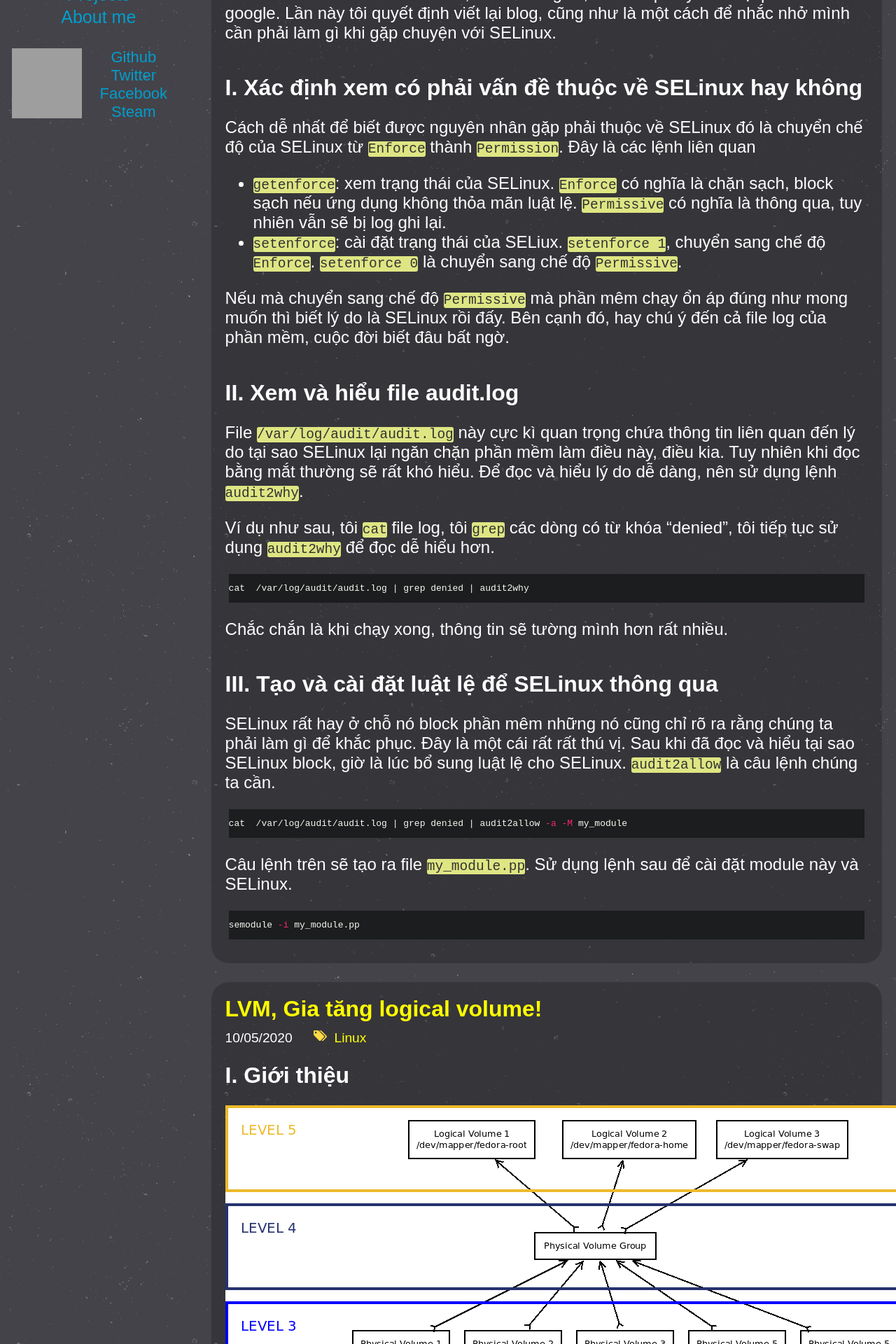
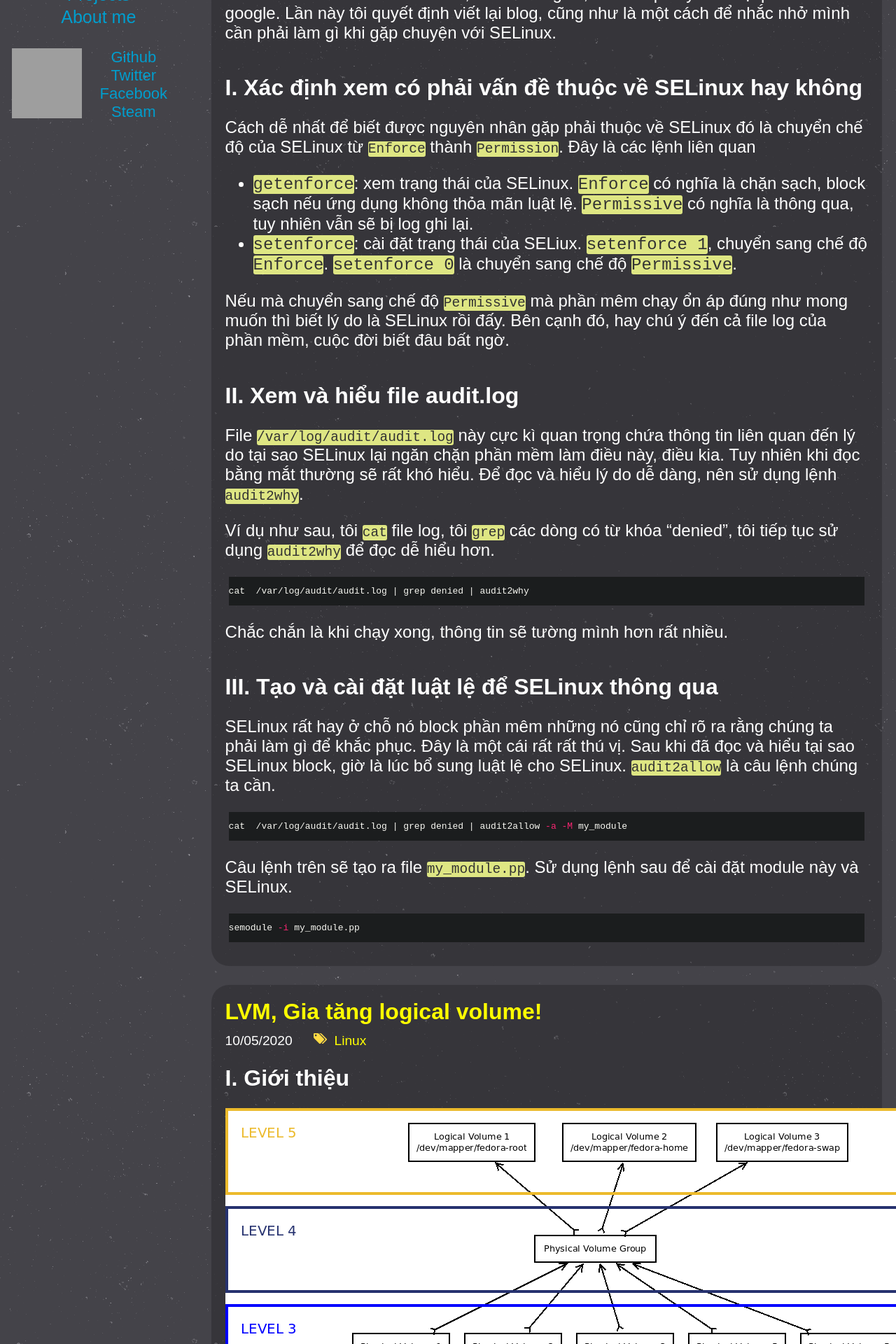
Before and after one commit to nguyenvinhlinh/nguyenvinhlinh.github.io, a Jekyll site: the page built from index.html, in a window 1280 px wide. Shown: the part 381-2301 px from the top of the page at 70% size. Built offline with Jekyll 4.4.1, drawn with Linux system fonts in a browser that asks for light colours; the list of posts is cut into pages by our own code; grey boxes are pictures that could not be loaded.

Commit message:
update css

```diff
--- a/_layouts/default.html
+++ b/_layouts/default.html
@@ -1,7 +1,8 @@
 <!DOCTYPE html>
 <html>
   <head>
-    <title>LinhNV</title>
+    <title>Hexa's Blog</title>
+    <link rel="icon" type="image/png" href="/image/favicon.ico"/>
     <meta name="viewport" content="width=device-width"/>
     <meta name="google-site-verification" content="NgnRvVMOAvhnMo4J-4PtjggfTaK0_i5DJR_v6xcTclg" />
     <link rel="stylesheet" type="text/css" href="/css/app.css">
--- a/css/app.scss
+++ b/css/app.scss
@@ -180,7 +180,7 @@ div.post {
   li {
     color: $paragraph-color;
     max-width: 90ch;
-    font-size: 1.5em;
+    font-size: 1.5rem;
   }
 
 
```
Also changed, not shown: image/favicon.ico (added).
